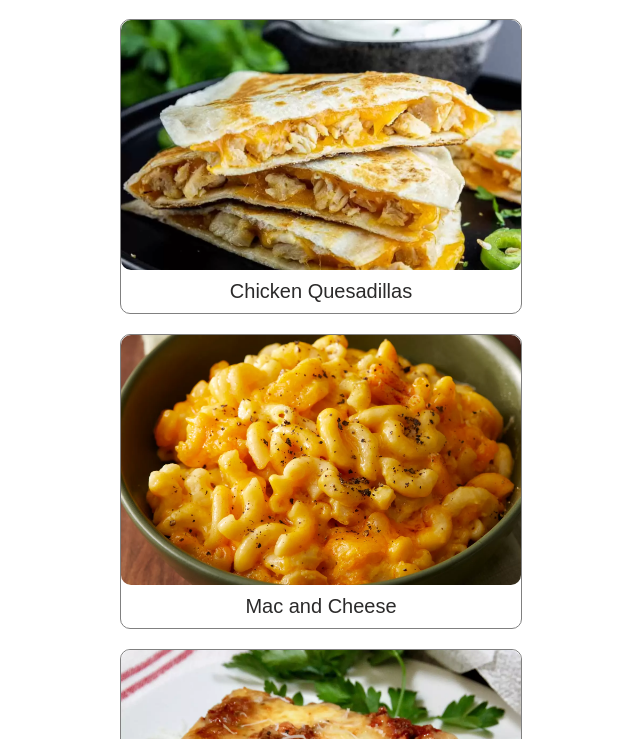
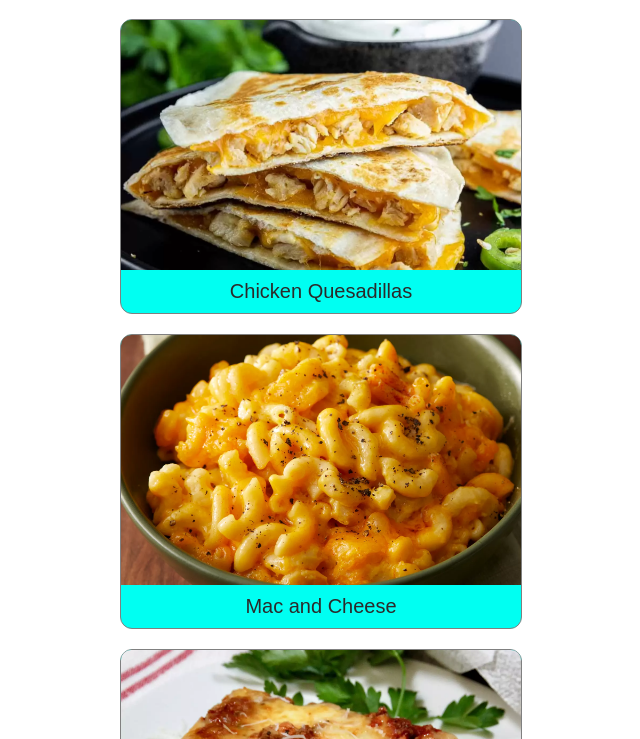
Before and after one commit to PanayiotisTsg/odin-recipes, a plain HTML site: page index.html in a window 1280 px wide. Shown: the part 61-800 px from the top of the page, without its empty margins (319-959 px from the left). Drawn offline with Linux system fonts and the light colour scheme.

Commit message:
Add style to index.html
Changed background-color of recipe preview boxes.
Changed border-radius of image previews.

```diff
--- a/styles.css
+++ b/styles.css
@@ -20,8 +20,9 @@ body {
 }
 
 .recipe-box {
+    background-color:rgb(0, 255, 242);
     border: 1px solid grey;
-    border-radius: 10px;
+    border-radius: 12px;
     margin-bottom: 20px;
     padding-bottom: 10px;
 }
@@ -36,7 +37,7 @@ a {
 .img-prev {
     width: 400px;
     height: 250px;
-    border-radius: 10px;
+    border-radius: 10px 10px 0 0;
     margin-bottom: 10px;
     object-fit: cover;
 }
```
